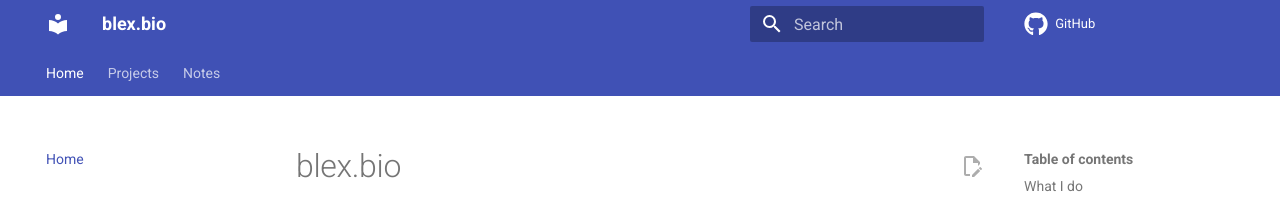
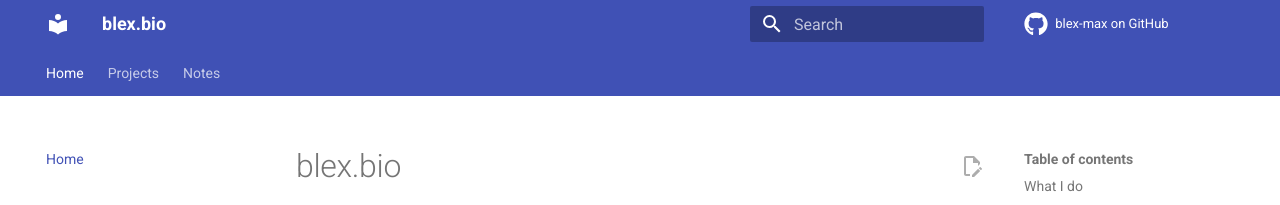
Before and after one commit to blex-max/site, an MkDocs documentation site: the page built from docs/index.md, in a window 1280 px wide. Shown: the top 205 px of the page. Built offline with MkDocs 1.6.1 and Material for MkDocs 9.7.7, drawn with Linux system fonts in a browser that asks for light colours.

```diff
--- a/mkdocs.yml
+++ b/mkdocs.yml
@@ -2,7 +2,7 @@ site_name: blex.bio
 site_description: Scientist–programmer building bioinformatics infrastructure.
 site_url: https://blex.bio
 repo_url: https://github.com/blex-max
-repo_name: GitHub
+repo_name: blex-max on GitHub
 copyright: "© Alex Byrne"
 
 theme:
```
